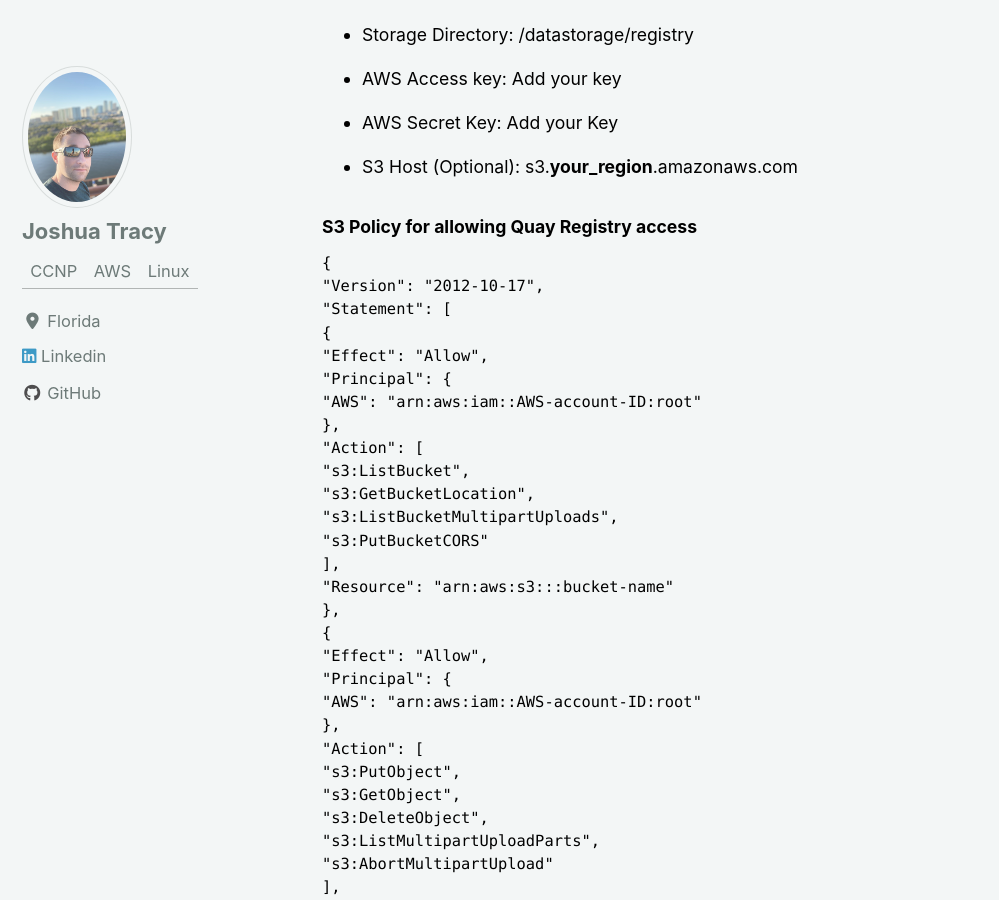
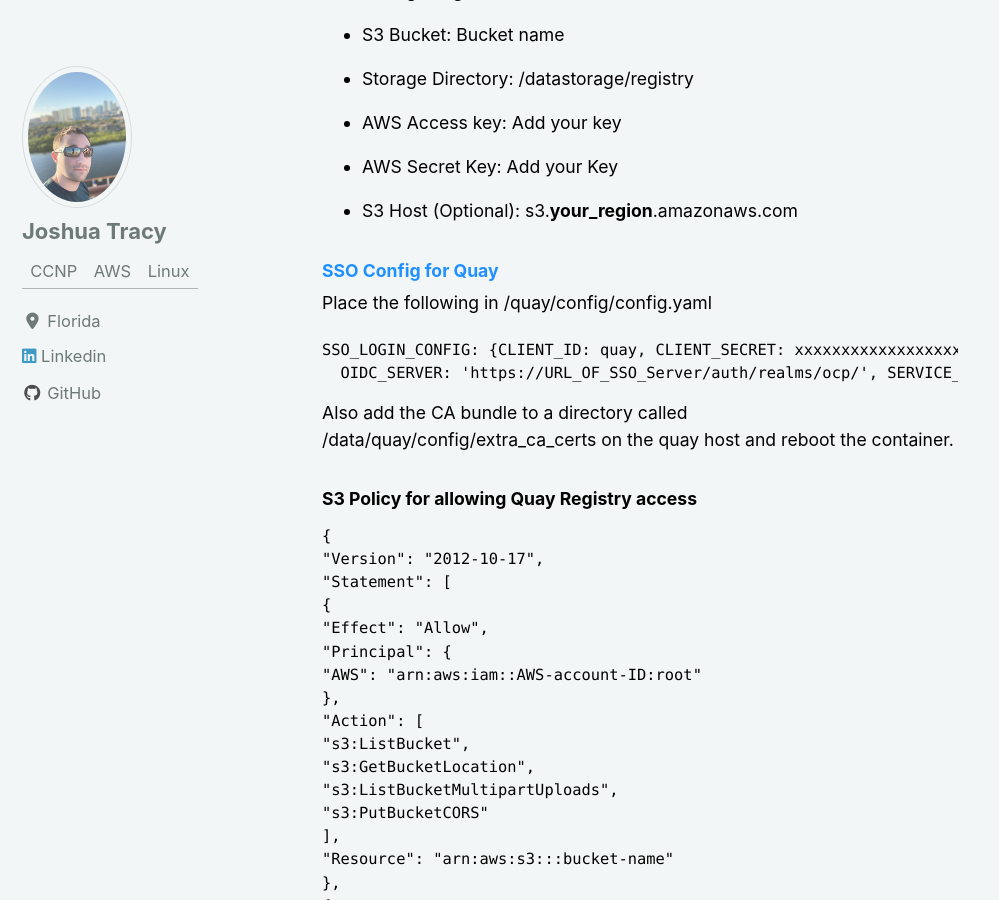
Before and after one commit to Josh-Tracy/Josh-Tracy.github.io, a Jekyll site: the page built from _pages/redhat.md, in a window 1280 px wide and 900 px high, scrolled down 4458 px. Shown: the whole window, without its empty margins (0-999 px from the left). Built offline with Jekyll 4.4.1, drawn with Linux system fonts in a browser that asks for light colours; cached includes are drawn as plain includes; nearby versions of some CDN libraries; some of the changed text lies outside the part shown.

Commit message:
quay updated

```diff
--- a/_pages/redhat.md
+++ b/_pages/redhat.md
@@ -21,6 +21,7 @@
   * <a href="#TowerErrors"> Tower Errors </a>
 * <a href="#Quay">Quay</a>
   * <a href="#QuayS3"> Quay S3 Registry Settings </a>
+  * <a href="#QuaySSO"> Quay SSO Configuration </a>
 
 <h3 id="SSO">Single Sign ON</h3>
 <h4 id="admin"> Create Initial Admin User using CLI </h4>
@@ -72,7 +73,7 @@
 * kinit admin
 {: style="color:black; font-size: 80%;"}
 
-* ipa find-user --all ( or single user)
+* ipa user-find --all ( or single user)
 {: style="color:black; font-size: 80%;"}
 
 <h3 id="Openshift">Openshift</h3>
@@ -148,6 +149,21 @@
 * S3 Host (Optional): s3.<b>your_region</b>.amazonaws.com
 {: style="color:black; font-size: 80%;"}
 
+<h4 id="QuaySSO">SSO Config for Quay</h4>
+{: style="color:DodgerBlue; font-size: 80%;"}
+
+Place the following in /quay/config/config.yaml
+{: style="color:black; font-size: 80%;"}
+
+<pre>
+SSO_LOGIN_CONFIG: {CLIENT_ID: quay, CLIENT_SECRET: xxxxxxxxxxxxxxxxxxxxxxxxxxxxx,
+  OIDC_SERVER: 'https://URL_OF_SSO_Server/auth/realms/ocp/', SERVICE_NAME: SSO}
+</pre>
+{: style="color:black; font-size: 70%;"}
+
+Also add the CA bundle to a directory called /data/quay/config/extra_ca_certs on the quay host and reboot the container.
+{: style="color:black; font-size: 80%;"}
+
 #### S3 Policy for allowing Quay Registry access
 {: style="color:black; font-size: 80%;"}
 
```
